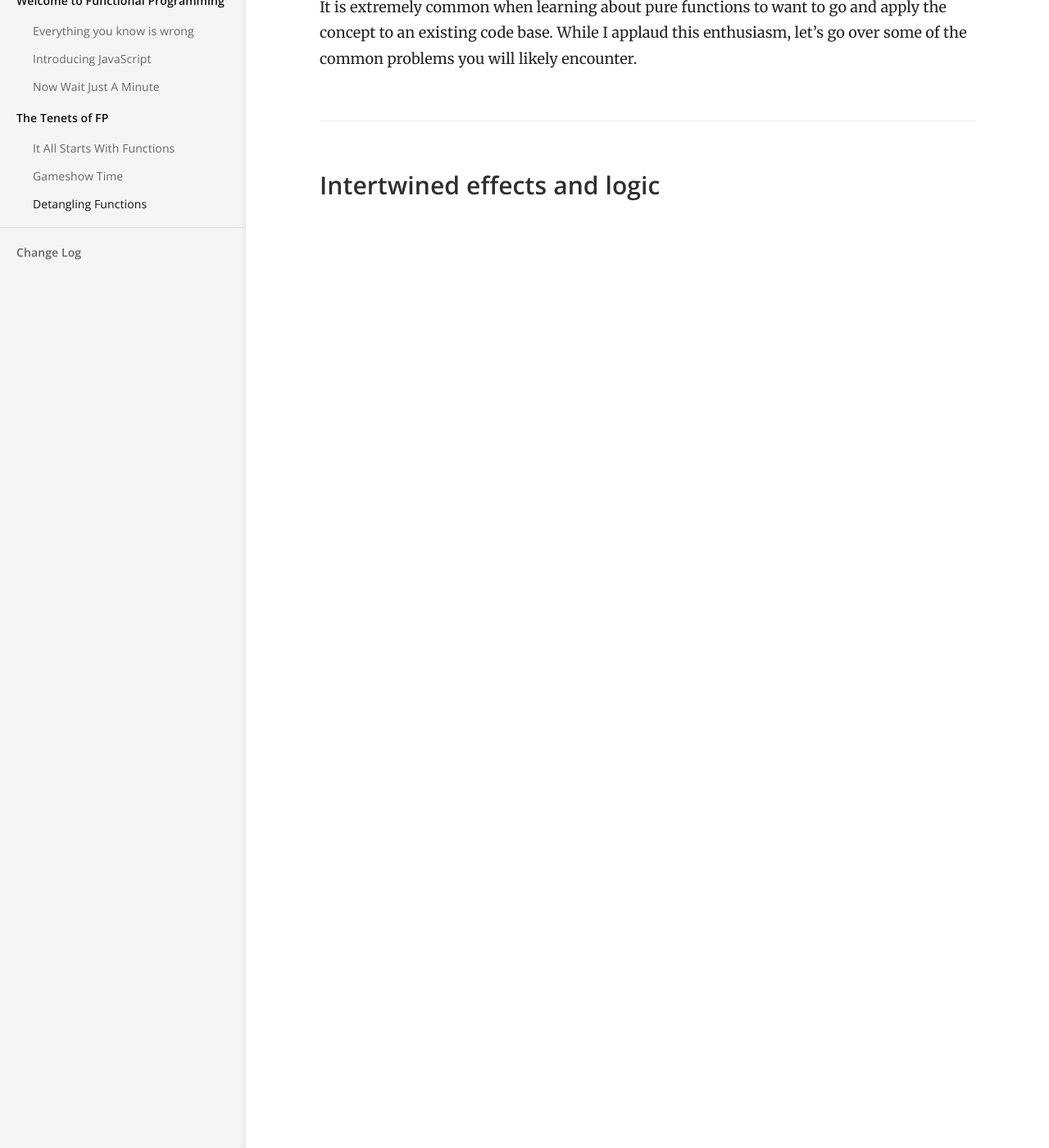
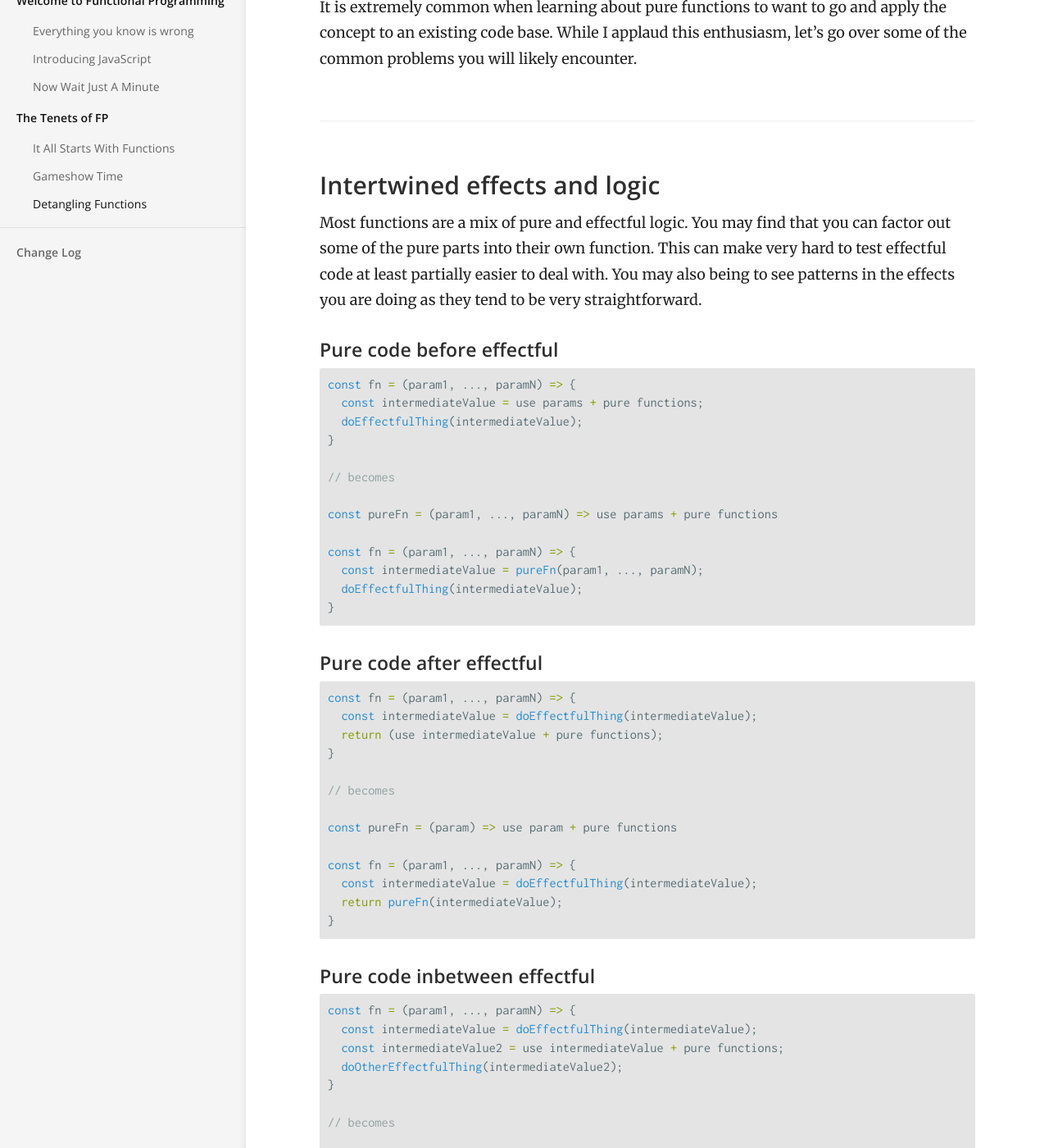
Before and after one commit to wayfinderio/intro-to-fp, a Jekyll site: the page built from _docs/2-the-pillars-of-fp/detangling-functions.md, in a window 1280 px wide and 1400 px high, scrolled down 199 px. Shown: the whole window at 82% size. Built offline with Jekyll 4.4.1, drawn with Linux system fonts in a browser that asks for light colours; some of the changed text lies outside the part shown.

Commit message:
Adding exercise to lesson.

```diff
--- a/_docs/2-the-pillars-of-fp/detangling-functions.md
+++ b/_docs/2-the-pillars-of-fp/detangling-functions.md
@@ -7,3 +7,67 @@ order: 3
 It is extremely common when learning about pure functions to want to go and apply the concept to an existing code base. While I applaud this enthusiasm, let's go over some of the common problems you will likely encounter.
 
 ### Intertwined effects and logic
+
+Most functions are a mix of pure and effectful logic. You may find that you can factor out some of the pure parts into their own function. This can make very hard to test effectful code at least partially easier to deal with. You may also being to see patterns in the effects you are doing as they tend to be very straightforward.
+
+#### Pure code before effectful
+
+{% highlight javascript %}
+const fn = (param1, ..., paramN) => {
+  const intermediateValue = use params + pure functions;
+  doEffectfulThing(intermediateValue);
+}
+
+// becomes
+
+const pureFn = (param1, ..., paramN) => use params + pure functions
+
+const fn = (param1, ..., paramN) => {
+  const intermediateValue = pureFn(param1, ..., paramN);
+  doEffectfulThing(intermediateValue);
+}
+{% endhighlight %}
+
+#### Pure code after effectful
+
+{% highlight javascript %}
+const fn = (param1, ..., paramN) => {
+  const intermediateValue = doEffectfulThing(intermediateValue);
+  return (use intermediateValue + pure functions);
+}
+
+// becomes
+
+const pureFn = (param) => use param + pure functions
+
+const fn = (param1, ..., paramN) => {
+  const intermediateValue = doEffectfulThing(intermediateValue);
+  return pureFn(intermediateValue);
+}
+{% endhighlight %}
+
+#### Pure code inbetween effectful
+
+{% highlight javascript %}
+const fn = (param1, ..., paramN) => {
+  const intermediateValue = doEffectfulThing(intermediateValue);
+  const intermediateValue2 = use intermediateValue + pure functions;
+  doOtherEffectfulThing(intermediateValue2);
+}
+
+// becomes
+
+const pureFn = (param) => use param + pure functions
+
+const fn = (param1, ..., paramN) => {
+  const intermediateValue = doEffectfulThing(intermediateValue);
+  const intermediateValue2 = pureFn(intermediateValue);
+  doOtherEffectfulThing(intermediateValue2);
+}
+{% endhighlight %}
+
+### Exercise
+
+Now it's your turn. Open `exercises/detangling-functions/src/index.js` in your editor of choice and extract out the parts that you can from the `convertFile` function.
+
+To test your changes, run `node ../run.js` from the `exercises/detangling-functions` directory.
```
Also changed, not shown: exercises/detangling-functions/src/index.js (+13 -12 lines), 1 other file.
